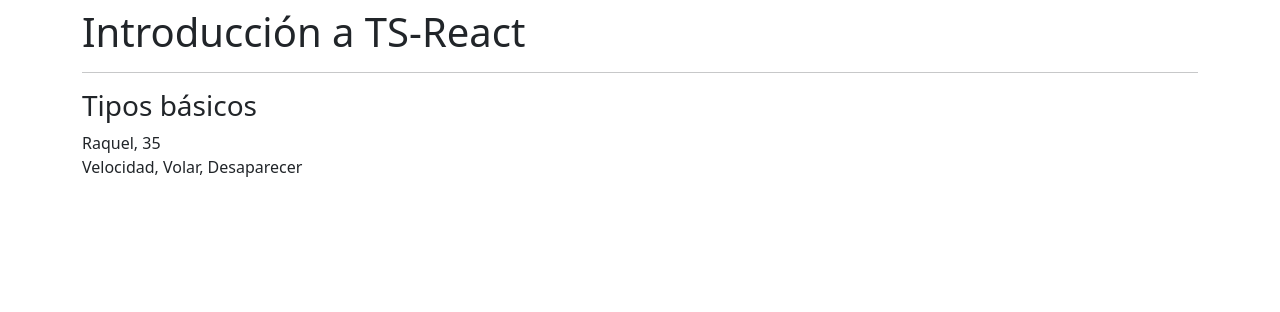
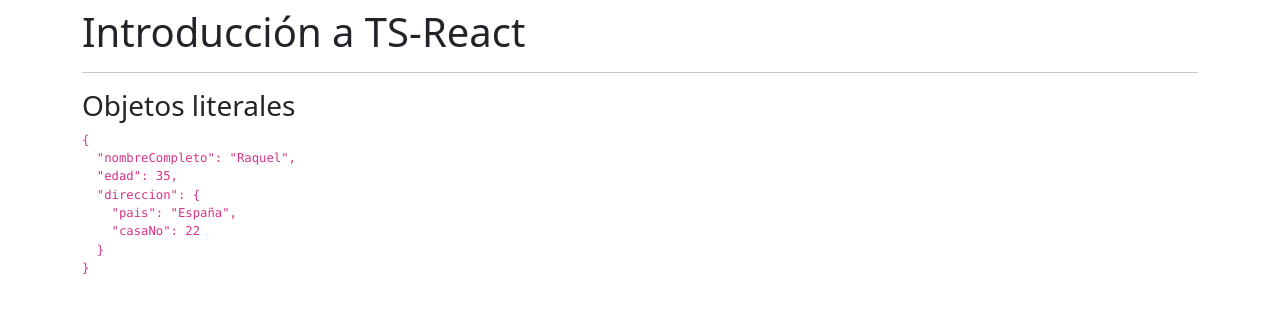
Before and after one commit to raquelv85/typescript, a React (Create React App) app: page / in a window 1280 px wide. Shown: the top 312 px of the page. Built offline with nearby package versions, Linux system fonts and the light colour scheme.

Commit message:
create new component ObjetosLiterales and add interface to define object Persona

```diff
--- a/src/App.tsx
+++ b/src/App.tsx
@@ -1,4 +1,6 @@
-import { TiposBasicos } from './typescript/TiposBasicos';
+//import { TiposBasicos } from './typescript/TiposBasicos';
+import { ObjetosLiterales } from './typescript/ObjetosLiterales';
+
 
 
 const App = () => {
@@ -6,7 +8,8 @@
     <div className="mt-2">
       <h1>Introducción a TS-React</h1>
       <hr/>
-      <TiposBasicos/>
+      {/* <TiposBasicos/> */}
+        <ObjetosLiterales />
     </div>
   )
 }
--- /dev/null
+++ b/src/typescript/ObjetosLiterales.tsx
@@ -0,0 +1,33 @@
+interface Persona {
+  nombreCompleto: string,
+  edad: number,
+  direccion : Direccion
+}
+
+interface Direccion {
+  pais: string,
+  casaNo: number
+}
+
+export const ObjetosLiterales = () => {
+
+  const persona: Persona = {
+    nombreCompleto: 'Raquel',
+    edad: 35,
+    direccion: {
+      pais: 'España',
+      casaNo: 22
+    }
+  }
+
+  return (
+    <>
+      <h3>Objetos literales</h3>
+      <code>
+        <pre>
+          { JSON.stringify(persona, null, 2)}
+        </pre>
+      </code>
+    </>
+  )
+}
```
